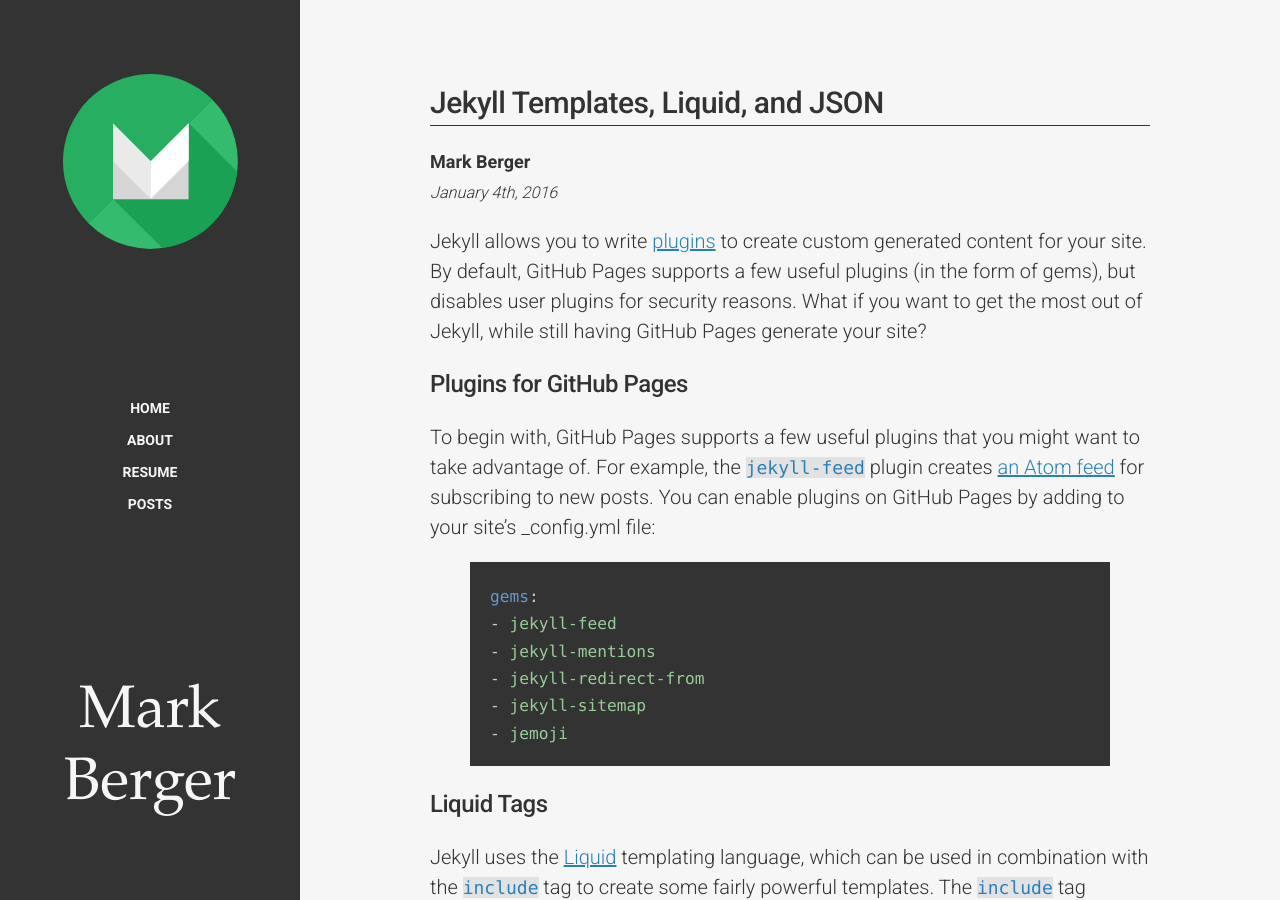
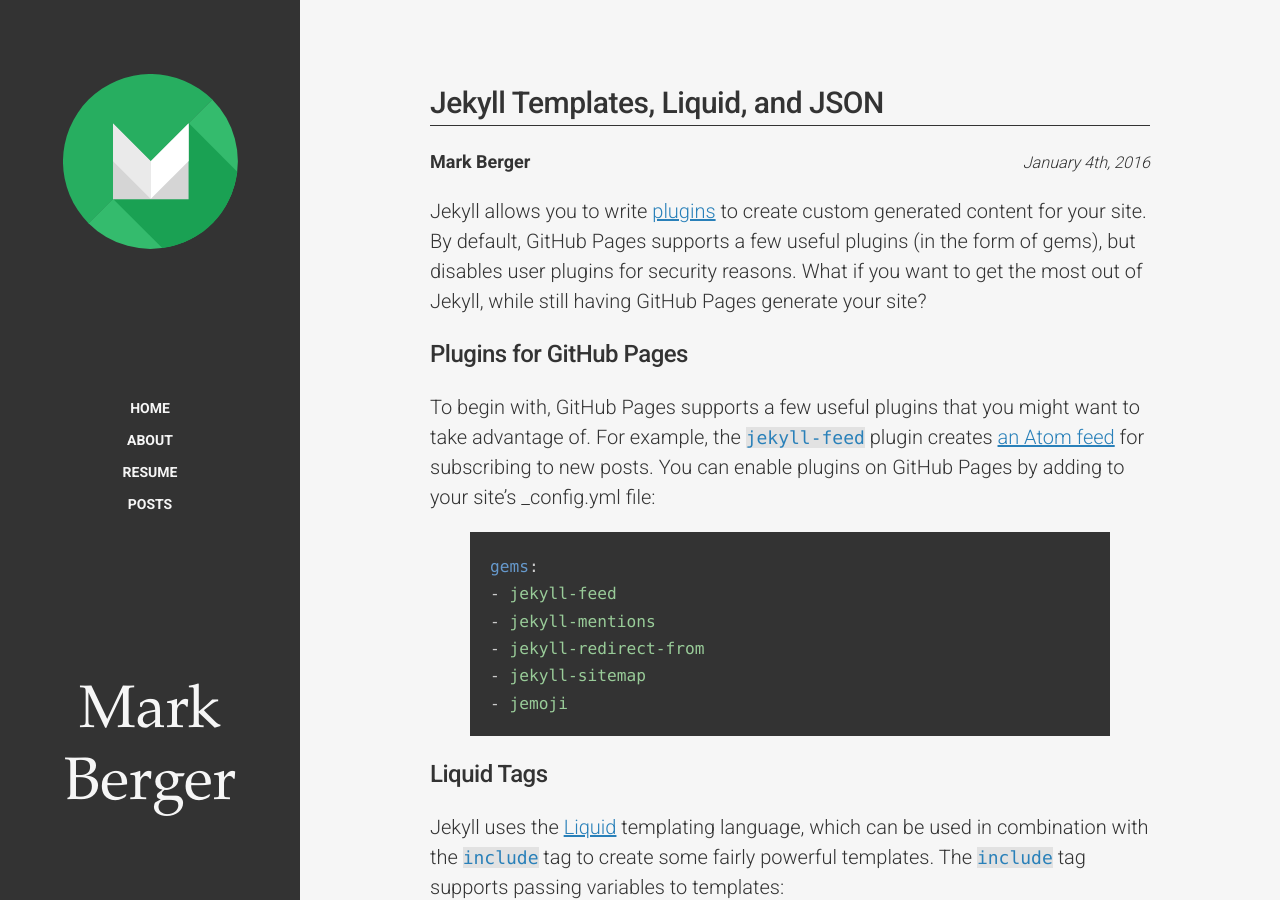
Before and after one commit to mark-berger/mark-berger.github.io, a Jekyll site: the page built from _posts/2016-01-04-jekyll-plugins-pages.md, in a window 1280 px wide and 900 px high. Built offline with Jekyll 4.4.1, drawn with Linux system fonts in a browser that asks for light colours; comment, search, counter and statistics services are not loaded.

Commit message:
Minor HTML cleanup.

```diff
--- a/_includes/post-preview.html
+++ b/_includes/post-preview.html
@@ -12,11 +12,11 @@
       <h2>{{ post.title }}</h2>
     </a>
     <div class="excerpt">{{ post.excerpt }}</div>
-    <div class="entry-container">
-      <div class="entry-details">
+    <div class="item">
+      <div class="left">
         <time datetime="{{ post.date }}">{{ post.date | date: "%B" }} {{ d }}{{ ordinal }}, {{ post.date | date: "%Y" }}</time>
       </div>
-      <div class="entry-items">
+      <div class="right">
         <a href="{{ post.url }}">Continue Reading →</a>
       </div>
     </div>
--- /dev/null
+++ b/_includes/sidebar.html
@@ -0,0 +1,19 @@
+<div class="sidebar">
+  <div class="sidebar-container">
+    <div class="sidebar-item">
+      <a class="logo" href="{{ site.baseurl }}/">
+        {% include svg-icon.html icon=site.data.icons.logo %}
+      </a>
+    </div>
+    <div class="sidebar-item">
+      {% include nav.html %}
+    </div>
+    <div class="sidebar-item">
+      <div class="sidebar-title">
+        <p>
+          {{ site.title }}
+        </p>
+      </div>
+    </div>
+  </div>
+</div>
--- a/_layouts/post.html
+++ b/_layouts/post.html
@@ -2,25 +2,7 @@
 <html lang="en">
   {% include head.html %}
   <body>
-    <div class="sidebar">
-      <div class="sidebar-container">
-        <div class="sidebar-item">
-          <a class="logo" href="{{ site.baseurl }}/">
-            {% include svg-icon.html icon=site.data.icons.logo %}
-          </a>
-        </div>
-        <div class="sidebar-item">
-          {% include nav.html %}
-        </div>
-        <div class="sidebar-item">
-          <div class="sidebar-title">
-            <p>
-              {{ site.title }}
-            </p>
-          </div>
-        </div>
-      </div>
-    </div>
+    {% include sidebar.html %}
     <main>
       <div class="container">
         <div class="content content-post">
@@ -29,11 +11,11 @@
         {% endif %}
         {% if page.date %}
         {% include ordinalize.html date_param=page.date %}
-        <div class="entry-container">
-          <div class="entry-details">
+        <div class="item">
+          <div class="left">
             <strong><small>{{ site.title }}</small></strong>
           </div>
-          <div class="entry-items">
+          <div class="right">
             <small><time datetime="{{ page.date }}">{{ page.date | date: "%B" }} {{ d }}{{ ordinal }}, {{ page.date | date: "%Y" }}</time></small>
           </div>
         </div>
```
Also changed, not shown: _layouts/default.html (+1 -19 lines).
